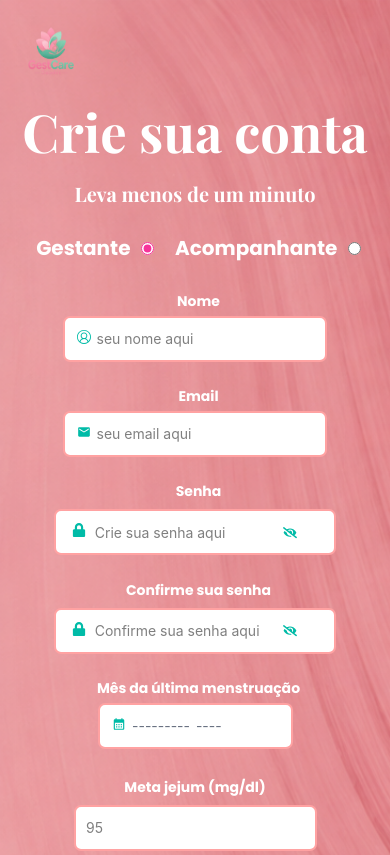
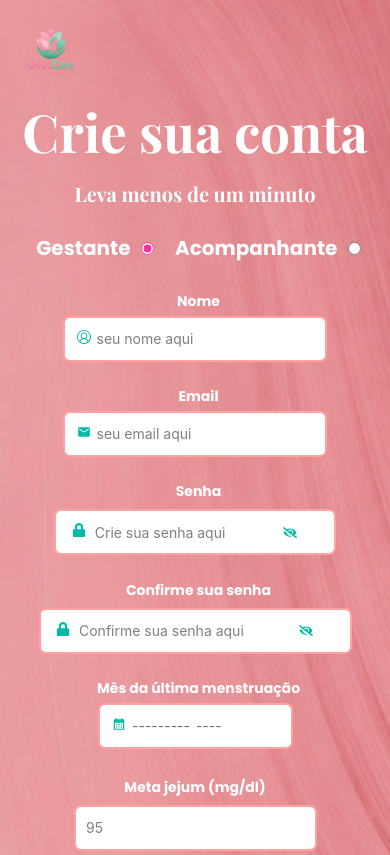
Before and after one commit to Alef-A-Santos/Gestcare, a React (Vite) app in the folder src/frontend/: page /Cadastro in a window 390 px wide. Shown: the top 855 px of the page. Built offline with nearby package versions, Linux system fonts and the light colour scheme.

Commit message:
arrumando inputs

```diff
--- a/src/frontend/src/components/InputsCadastro.jsx
+++ b/src/frontend/src/components/InputsCadastro.jsx
@@ -593,7 +593,7 @@
 
           }
 
-          className="border-2 p-3 text-start rounded-lg bg-white border-red-300 w-full sm:w-96 outline-none focus:border-red-400 focus:border-2 text-grey-300 pl-11 pr-6"
+          className="border-2 p-3 text-start rounded-lg bg-white border-red-300 w-full sm:w-96 outline-none focus:border-red-400 focus:border-2 text-grey-300 pl-11 pr-15"
 
         />
 
```
